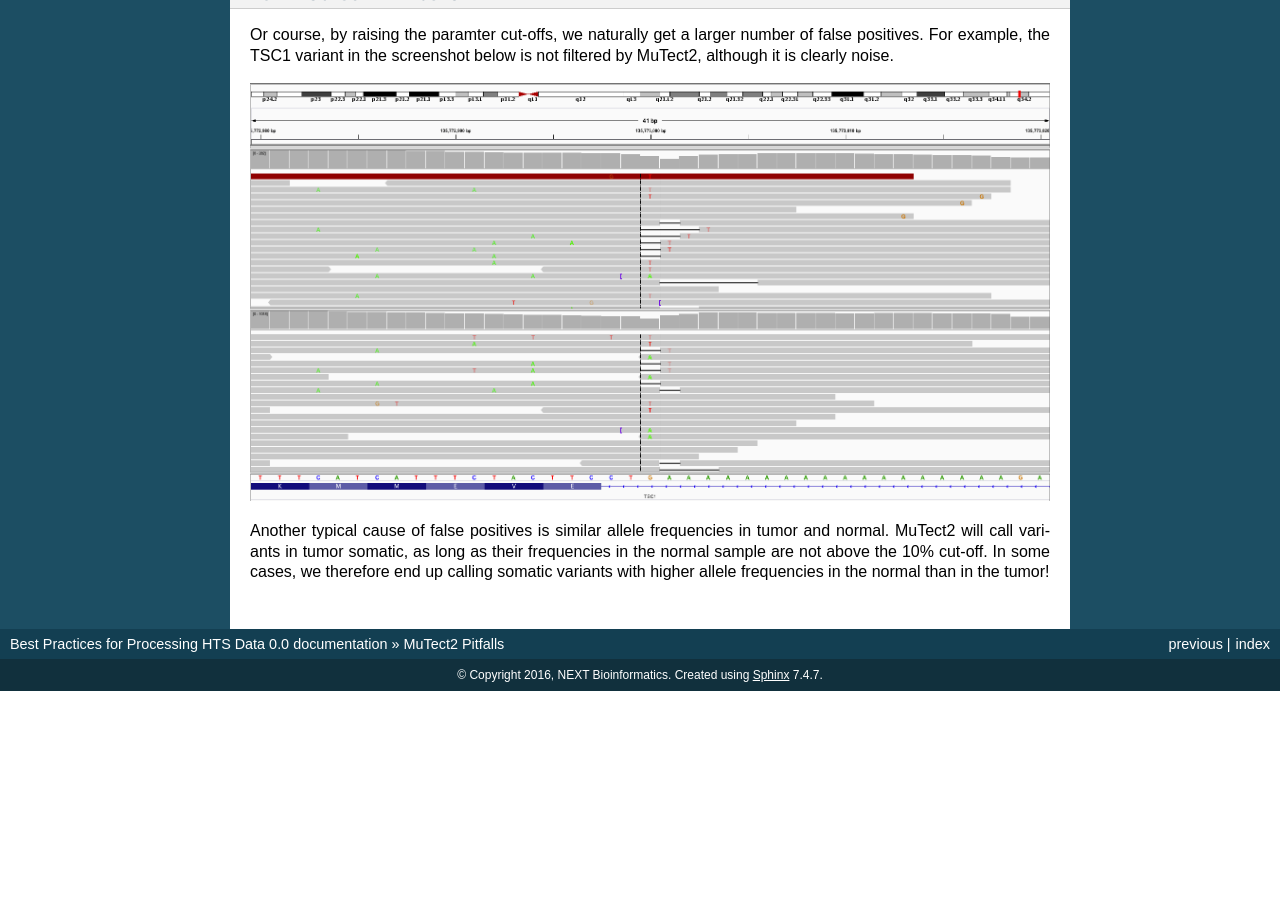
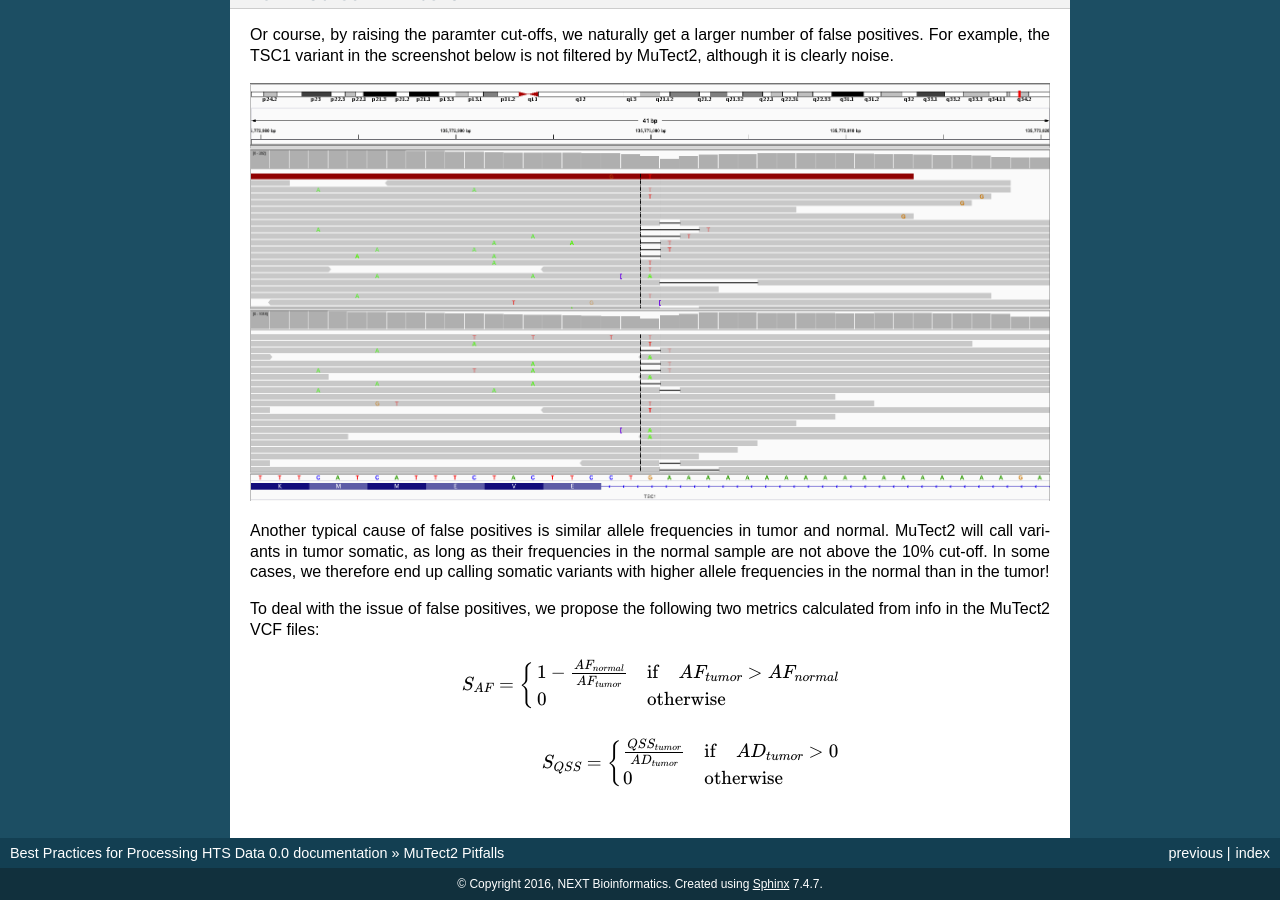
Before and after one commit to NEXTBioinformatics/Best-Practices-for-Processing-HTS-Data, a Sphinx documentation site: the page built from source/mutect2_pitfalls.rst, in a window 1280 px wide and 900 px high, scrolled down 1063 px. Built offline with Sphinx 7.4.7, drawn with Linux system fonts in a browser that asks for light colours; before the commit the page ends 1754 px from its top, so only the background shows below that.

Commit message:
Added formulas for homemade scores

```diff
--- a/source/mutect2_pitfalls.rst
+++ b/source/mutect2_pitfalls.rst
@@ -29,3 +29,10 @@ Or course, by raising the paramter cut-offs, we naturally get a larger number of
 .. image:: _static/TSC1.png
 
 Another typical cause of false positives is similar allele frequencies in tumor and normal. MuTect2 will call variants in tumor somatic, as long as their frequencies in the normal sample are not above the 10% cut-off. In some cases, we therefore end up calling somatic variants with higher allele frequencies in the normal than in the tumor!
+
+To deal with the issue of false positives, we propose the following two metrics calculated from info in the MuTect2 VCF files:
+
+.. math::
+
+   S_{AF} = \begin{cases}1-\frac{AF_{normal}}{AF_{tumor}}&\text{if}\quad AF_{tumor}>AF_{normal}\\0&\text{otherwise}\end{cases}\\[12pt]
+   S_{QSS} = \begin{cases}\frac{QSS_{tumor}}{AD_{tumor}}&\text{if}\quad AD_{tumor}>0\\0&\text{otherwise}\end{cases}
```
